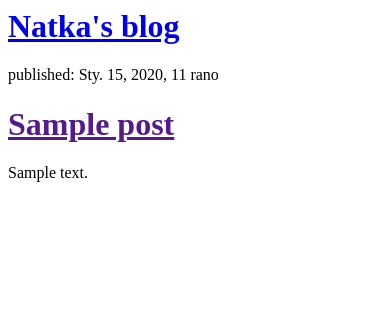
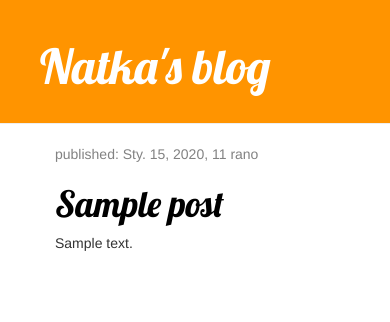
Before and after one commit to natkam/my-blog, a Django app: template blog/templates/blog/post_list.html in a window 390 px wide. Shown: the top 322 px of the page. Run offline with Django 3.2, Linux system fonts and the light colour scheme; the template is opened without the code that fills it: values that come from a table or form of the project are taken from there, others are empty; tables that the repository leaves empty hold one stand-in row (values such as "Sample post"); some libraries are stand-ins or nearby versions.

Commit message:
Added view and template for detailed blog post as well as CSS for the site.

```diff
--- /dev/null
+++ b/blog/static/css/blog.css
@@ -0,0 +1,46 @@
+.page-header {
+    background-color: #ff9400;
+    margin-top: 0;
+    padding: 20px 20px 20px 40px;
+}
+
+.page-header h1, .page-header h1 a, .page-header h1 a:visited, .page-header h1 a:active {
+    color: #ffffff;
+    font-size: 36pt;
+    text-decoration: none;
+}
+
+.content {
+    margin-left: 40px;
+}
+
+h1, h2, h3, h4 {
+    font-family: 'Lobster', cursive;
+}
+
+.date {
+    color: #828282;
+}
+
+.save {
+    float: right;
+}
+
+.post-form textarea, .post-form input {
+    width: 100%;
+}
+
+.top-menu, .top-menu:hover, .top-menu:visited {
+    color: #ffffff;
+    float: right;
+    font-size: 26pt;
+    margin-right: 20px;
+}
+
+.post {
+    margin-bottom: 70px;
+}
+
+.post h1 a, .post h1 a:visited {
+    color: #000000;
+}
--- /dev/null
+++ b/blog/templates/blog/base.html
@@ -0,0 +1,23 @@
+{% load staticfiles %}
+<html>
+  <head>
+    <title>Natka's blog</title>
+    <link rel="stylesheet" href="//maxcdn.bootstrapcdn.com/bootstrap/3.2.0/css/bootstrap.min.css">
+    <link rel="stylesheet" href="//maxcdn.bootstrapcdn.com/bootstrap/3.2.0/css/bootstrap-theme.min.css">
+    <link href="https://fonts.googleapis.com/css?family=Lobster&amp;subset=latin-ext" rel="stylesheet" type="text/css">
+    <link rel="stylesheet" href="{% static 'css/blog.css' %}">
+  </head>
+  <body>
+    <div class="page-header">
+      <h1><a href="/">Natka's blog</a></h1>
+    </div>
+    <div class="content container">
+      <div class="row">
+        <div class="col-md-8">
+          {% block content %}
+          {% endblock %}
+        </div>
+      </div>
+    </div>
+  </body>
+</html>
--- a/blog/templates/blog/post_list.html
+++ b/blog/templates/blog/post_list.html
@@ -1,29 +1,13 @@
-<html>
-  <head>
-    <title>Natka's blog</title>
-  </head>
-  <body>
-    <div>
-      <h1><a href="/">Natka's blog</a></h1>
+{% extends 'blog/base.html' %}
+
+{% block content %}
+  {% for post in posts %}
+    <div class="post">
+      <div class="date">
+        <p>published: {{ post.published_date }}</p>
+      </div>
+      <h1><a href="{% url 'post_detail' pk=post.pk %}">{{ post.title }}</a></h1>
+      <p>{{ post.text|linebreaksbr }}</p>
     </div>
-    {% for post in posts %}
-      <div>
-        <p>published: {{ post.published_date }}</p>
-        <h1><a href="">{{ post.title }}</a></h1>
-        <p>{{ post.text|linebreaksbr }}</p>
-    {% endfor %}
-    <!--
-    <div>
-      <p>published: 14.06.2014, 12:14</p>
-      <h2><a href="">My first post</a></h2>
-      <p>Aenean eu leo quam. Pellentesque ornare sem lacinia quam venenatis vestibulum. Donec id elit non mi porta gravida at eget metus. Fusce dapibus, tellus ac cursus commodo, tortor mauris condimentum nibh, ut fermentum massa justo sit amet risus.</p>
-    </div>
-
-    <div>
-      <p>published: 14.06.2014, 12:14</p>
-      <h2><a href="">My second post</a></h2>
-      <p>Aenean eu leo quam. Pellentesque ornare sem lacinia quam venenatis vestibulum. Donec id elit non mi porta gravida at eget metus. Fusce dapibus, tellus ac cursus commodo, tortor mauris condimentum nibh, ut f.</p>
-    </div>
-  -->
-  </body>
-</html>
+  {% endfor %}
+{% endblock %}
--- a/blog/urls.py
+++ b/blog/urls.py
@@ -3,4 +3,5 @@ from . import views
 
 urlpatterns = [
     url(r'^$', views.post_list, name='post_list'),
+    url(r'^post/(?P<pk>\d+)/$', views.post_detail, name='post_detail'),
 ]
--- a/blog/views.py
+++ b/blog/views.py
@@ -1,4 +1,4 @@
-from django.shortcuts import render
+from django.shortcuts import render, get_object_or_404
 from django.utils import timezone
 from .models import Post
 
@@ -6,3 +6,7 @@ def post_list(request):
     posts = Post.objects.filter(published_date__lte=timezone.now()).order_by('published_date')
     # posts = Post.objects.filter(title__contains='post')
     return render(request, 'blog/post_list.html', {'posts': posts})
+
+def post_detail(request, pk):
+    post = get_object_or_404(Post, pk=pk)
+    return render(request, 'blog/post_detail.html', {'post': post})
```
Also changed, not shown: blog/templates/blog/post_detail.html (added, +13 -0 lines).
